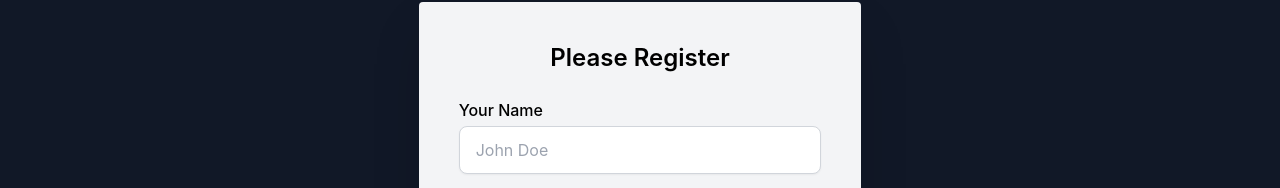
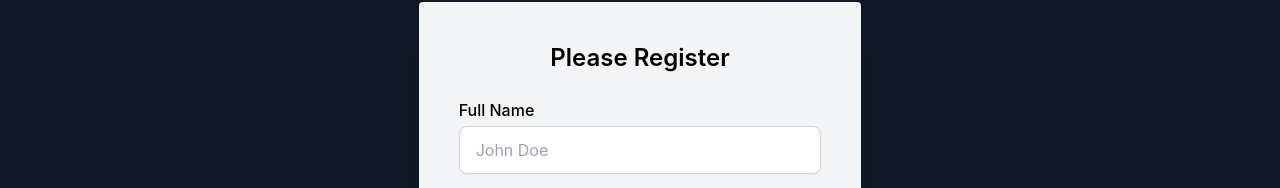
Before and after one commit to yusuf-khan-swd/invest-in-knowledge-client, a React (Create React App) app: page /register in a window 1280 px wide. Shown: the part 182-370 px from the top of the page. Built offline with nearby package versions, Linux system fonts and the light colour scheme; no server answers.

Commit message:
change the label

```diff
--- a/src/Pages/Login/Register/Register.js
+++ b/src/Pages/Login/Register/Register.js
@@ -122,7 +122,7 @@ const Register = () => {
                       htmlFor="name"
                       className="inline-block mb-1 font-medium"
                     >
-                      Your Name
+                      Full Name
                     </label>
                     <input
                       placeholder="John Doe"
```
